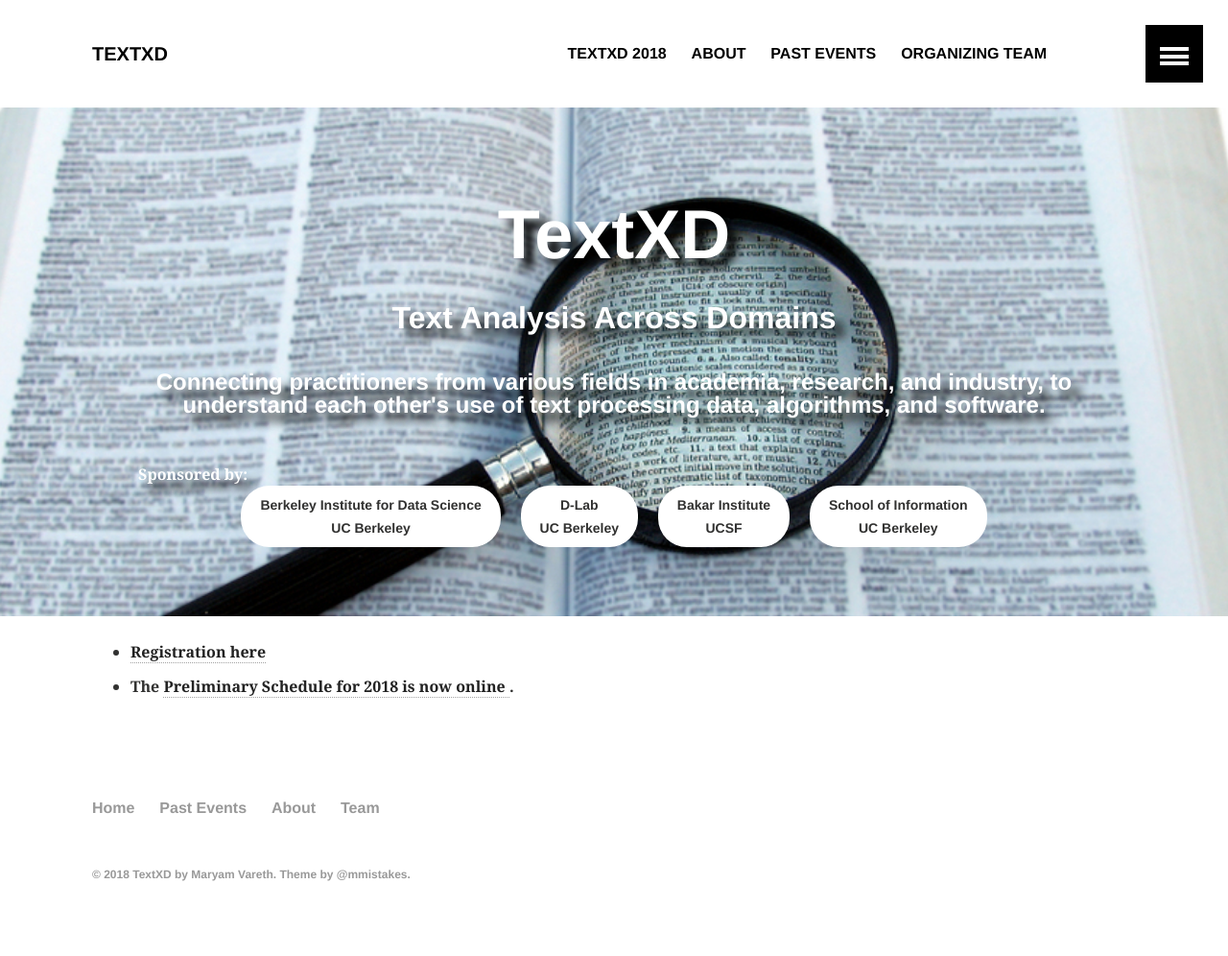
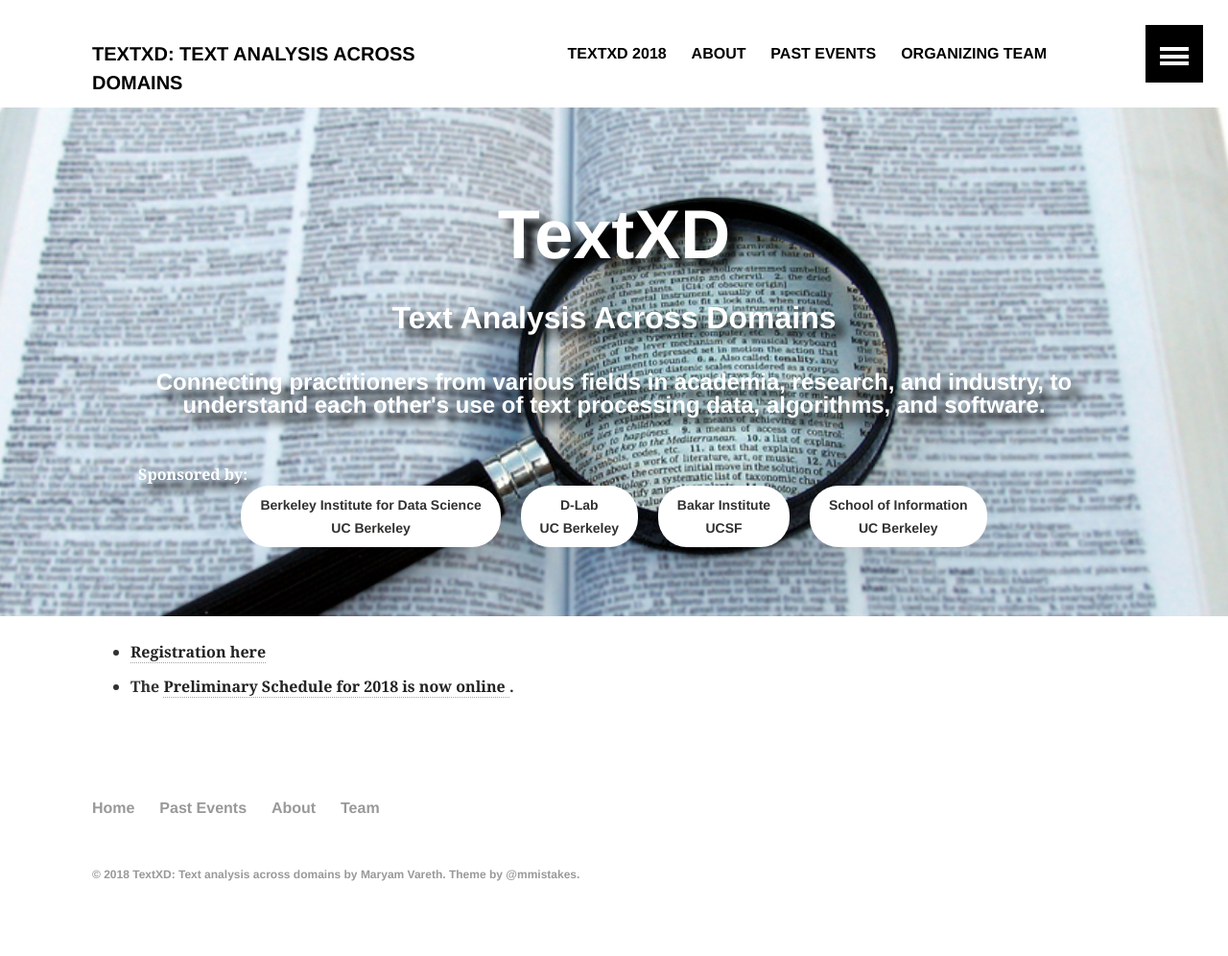
Before and after one commit to TextXD/textxd.github.io, a Jekyll site: the page built from index.md, in a window 1280 px wide. Shown: the whole page at 96% size. Built offline with Jekyll 4.4.1, drawn with Linux system fonts in a browser that asks for light colours; part of the change alters nothing that is shown.

Commit message:
Update _config.yml

```diff
--- a/_config.yml
+++ b/_config.yml
@@ -1,7 +1,7 @@
 # Site wide configuration
 
-title: "TextXD"
-description: "This is an awesome site for Text Analysis Across Domains."
+title: "TextXD: Text analysis across domains"
+description: "A project of the Berkeley Institute for Data Science (BIDS)"
 logo: # 120x120 px default image used for Twitter summary card
 teaser: # 400x250 px default teaser image used in image archive grid
 locale: en
```
